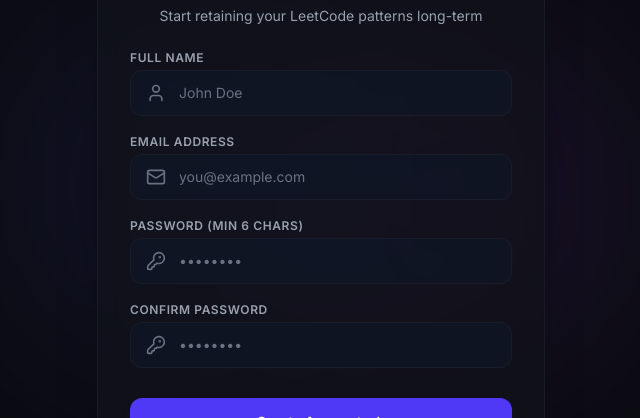
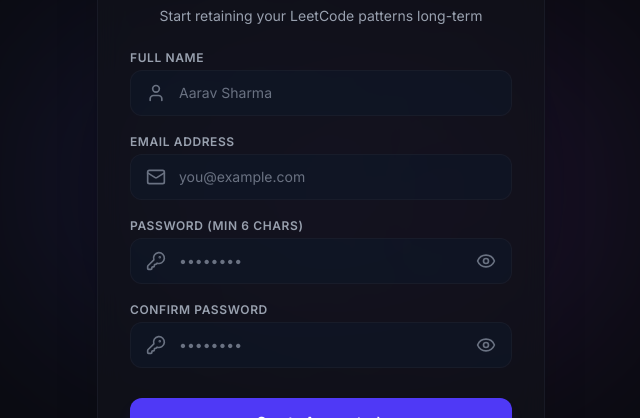
Before and after one commit to VinitKumarGupta/LeetRevise, a React (Vite) app in the folder client/: page /signup in a window 1280 px wide. Shown: the part 210-628 px from the top of the page, without its empty margins (319-959 px from the left). Built offline with nearby package versions, Linux system fonts and the light colour scheme; no server answers.

Commit message:
feat: add password visibility toggle eye button and update signup name placeholder

```diff
--- a/client/src/pages/Login.tsx
+++ b/client/src/pages/Login.tsx
@@ -1,7 +1,7 @@
 import React, { useState } from 'react';
 import { Link, useNavigate } from 'react-router-dom';
 import { useAuth } from '../context/AuthContext.js';
-import { BookOpen, KeyRound, Mail, AlertCircle, ArrowRight } from 'lucide-react';
+import { BookOpen, KeyRound, Mail, AlertCircle, ArrowRight, Eye, EyeOff } from 'lucide-react';
 
 export const Login: React.FC = () => {
   const { login } = useAuth();
@@ -9,6 +9,7 @@
 
   const [email, setEmail] = useState('');
   const [password, setPassword] = useState('');
+  const [showPassword, setShowPassword] = useState(false);
   const [error, setError] = useState<string | null>(null);
   const [isSubmitting, setIsSubmitting] = useState(false);
 
@@ -83,13 +84,20 @@
             <div className="relative">
               <KeyRound className="absolute left-4 top-1/2 -translate-y-1/2 w-5 h-5 text-gray-500" />
               <input
-                type="password"
+                type={showPassword ? 'text' : 'password'}
                 required
                 value={password}
                 onChange={(e) => setPassword(e.target.value)}
                 placeholder="••••••••"
-                className="w-full bg-gray-900/60 border border-border-dark/60 rounded-xl py-3 pl-12 pr-4 text-gray-100 placeholder-gray-500 focus:outline-none focus:border-indigo-500/80 focus:ring-2 focus:ring-indigo-500/20 transition-all text-sm"
+                className="w-full bg-gray-900/60 border border-border-dark/60 rounded-xl py-3 pl-12 pr-12 text-gray-100 placeholder-gray-500 focus:outline-none focus:border-indigo-500/80 focus:ring-2 focus:ring-indigo-500/20 transition-all text-sm"
               />
+              <button
+                type="button"
+                onClick={() => setShowPassword(!showPassword)}
+                className="absolute right-4 top-1/2 -translate-y-1/2 text-gray-500 hover:text-gray-300 focus:outline-none"
+              >
+                {showPassword ? <EyeOff className="w-5 h-5" /> : <Eye className="w-5 h-5" />}
+              </button>
             </div>
           </div>
 
--- a/client/src/pages/Signup.tsx
+++ b/client/src/pages/Signup.tsx
@@ -1,7 +1,7 @@
 import React, { useState } from 'react';
 import { Link, useNavigate } from 'react-router-dom';
 import { useAuth } from '../context/AuthContext.js';
-import { BookOpen, KeyRound, Mail, User, AlertCircle, ArrowRight } from 'lucide-react';
+import { BookOpen, KeyRound, Mail, User, AlertCircle, ArrowRight, Eye, EyeOff } from 'lucide-react';
 
 export const Signup: React.FC = () => {
   const { register } = useAuth();
@@ -11,6 +11,8 @@
   const [email, setEmail] = useState('');
   const [password, setPassword] = useState('');
   const [confirmPassword, setConfirmPassword] = useState('');
+  const [showPassword, setShowPassword] = useState(false);
+  const [showConfirmPassword, setShowConfirmPassword] = useState(false);
   const [error, setError] = useState<string | null>(null);
   const [isSubmitting, setIsSubmitting] = useState(false);
 
@@ -76,7 +78,7 @@
                 required
                 value={name}
                 onChange={(e) => setName(e.target.value)}
-                placeholder="John Doe"
+                placeholder="Aarav Sharma"
                 className="w-full bg-gray-900/60 border border-border-dark/60 rounded-xl py-3 pl-12 pr-4 text-gray-100 placeholder-gray-500 focus:outline-none focus:border-indigo-500/80 focus:ring-2 focus:ring-indigo-500/20 transition-all text-sm"
               />
             </div>
@@ -106,13 +108,20 @@
             <div className="relative">
               <KeyRound className="absolute left-4 top-1/2 -translate-y-1/2 w-5 h-5 text-gray-500" />
               <input
-                type="password"
+                type={showPassword ? 'text' : 'password'}
                 required
                 value={password}
                 onChange={(e) => setPassword(e.target.value)}
                 placeholder="••••••••"
-                className="w-full bg-gray-900/60 border border-border-dark/60 rounded-xl py-3 pl-12 pr-4 text-gray-100 placeholder-gray-500 focus:outline-none focus:border-indigo-500/80 focus:ring-2 focus:ring-indigo-500/20 transition-all text-sm"
+                className="w-full bg-gray-900/60 border border-border-dark/60 rounded-xl py-3 pl-12 pr-12 text-gray-100 placeholder-gray-500 focus:outline-none focus:border-indigo-500/80 focus:ring-2 focus:ring-indigo-500/20 transition-all text-sm"
               />
+              <button
+                type="button"
+                onClick={() => setShowPassword(!showPassword)}
+                className="absolute right-4 top-1/2 -translate-y-1/2 text-gray-500 hover:text-gray-300 focus:outline-none"
+              >
+                {showPassword ? <EyeOff className="w-5 h-5" /> : <Eye className="w-5 h-5" />}
+              </button>
             </div>
           </div>
 
@@ -123,13 +132,20 @@
             <div className="relative">
               <KeyRound className="absolute left-4 top-1/2 -translate-y-1/2 w-5 h-5 text-gray-500" />
               <input
-                type="password"
+                type={showConfirmPassword ? 'text' : 'password'}
                 required
                 value={confirmPassword}
                 onChange={(e) => setConfirmPassword(e.target.value)}
                 placeholder="••••••••"
-                className="w-full bg-gray-900/60 border border-border-dark/60 rounded-xl py-3 pl-12 pr-4 text-gray-100 placeholder-gray-500 focus:outline-none focus:border-indigo-500/80 focus:ring-2 focus:ring-indigo-500/20 transition-all text-sm"
+                className="w-full bg-gray-900/60 border border-border-dark/60 rounded-xl py-3 pl-12 pr-12 text-gray-100 placeholder-gray-500 focus:outline-none focus:border-indigo-500/80 focus:ring-2 focus:ring-indigo-500/20 transition-all text-sm"
               />
+              <button
+                type="button"
+                onClick={() => setShowConfirmPassword(!showConfirmPassword)}
+                className="absolute right-4 top-1/2 -translate-y-1/2 text-gray-500 hover:text-gray-300 focus:outline-none"
+              >
+                {showConfirmPassword ? <EyeOff className="w-5 h-5" /> : <Eye className="w-5 h-5" />}
+              </button>
             </div>
           </div>
 
```
